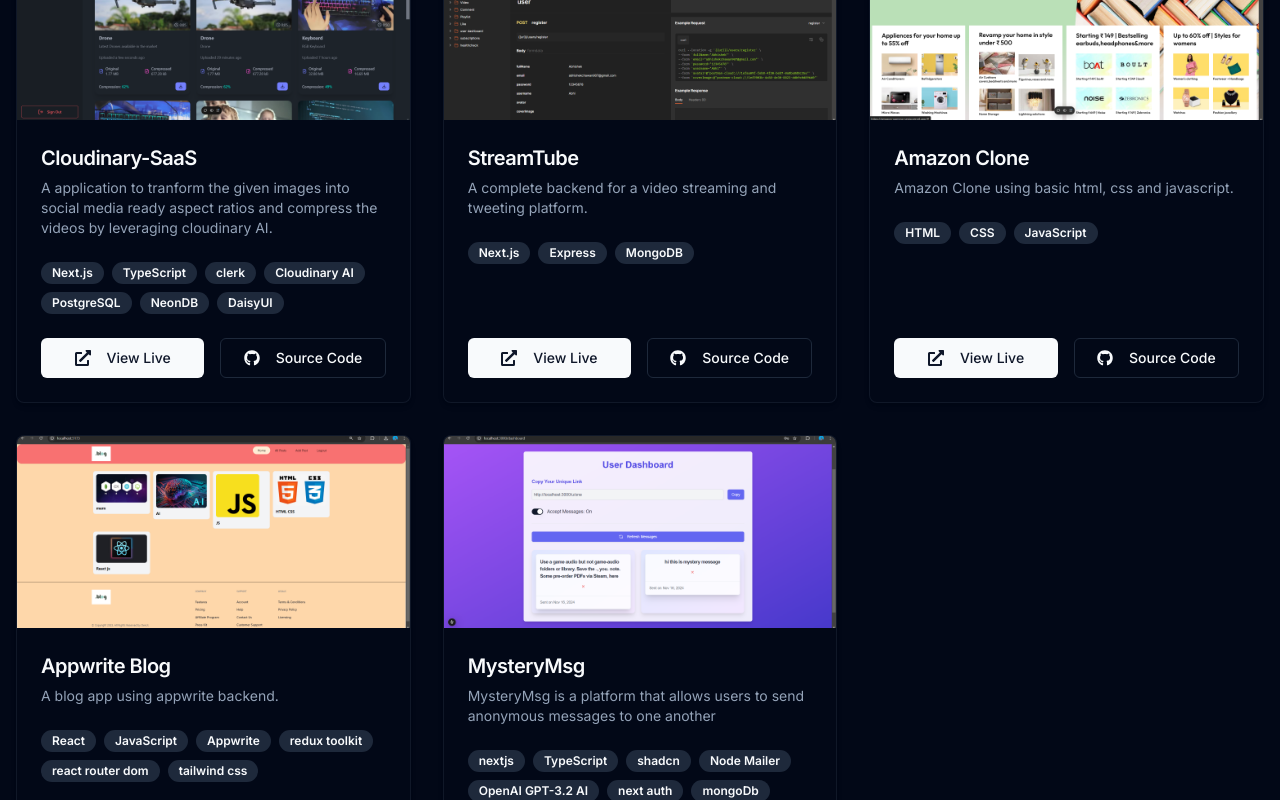
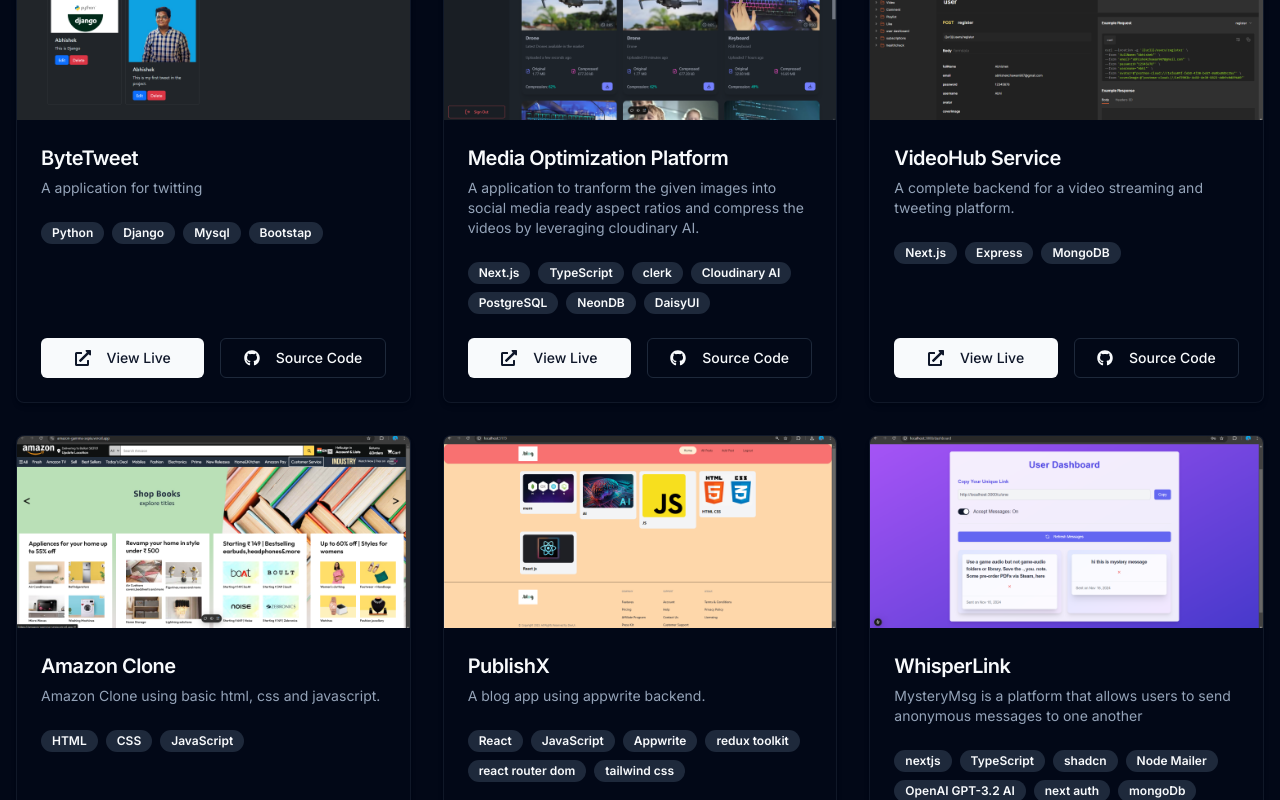
Before and after one commit to Abhishek5chawan/My_Portfolio, a Next.js app: page / in a window 1280 px wide. Shown: the part 1260-2060 px from the top of the page. Built offline with nearby package versions, Linux system fonts and the light colour scheme.

Commit message:
update contact email, add new project ByteTweet, and enhance skills section

```diff
--- a/components/header.tsx
+++ b/components/header.tsx
@@ -74,7 +74,7 @@
             >
               <Link href="" className="text-sm hover:text-primary transition-colors flex items-center space-x-1">
                 <Mail size={16} />
-                <span>Email abhishekchawan907@gmail.com</span>
+                <span>Email abhishekchawan9072@gmail.com</span>
               </Link>
               <Link href="" className="text-sm hover:text-primary transition-colors flex items-center space-x-1">
                 <Phone size={16} />
--- a/components/projects.tsx
+++ b/components/projects.tsx
@@ -19,7 +19,15 @@
 
 const projects = [
   {
-    title: 'Cloudinary-SaaS',
+    title: 'ByteTweet',
+    description: 'A application for twitting',
+    deployedUrl: 'https://github.com/Abhishek5chawan/ByteTweet',
+    githubUrl: 'https://github.com/Abhishek5chawan/ByteTweet',
+    image: '/ByteTweet.png',
+    stack: ['Python','Django', 'Mysql', 'Bootstap'],
+  },
+  {
+    title: 'Media Optimization Platform',
     description: 'A application to tranform the given images into social media ready aspect ratios and compress the videos by leveraging cloudinary AI.',
     deployedUrl: 'https://ai-saas-cloudinary.vercel.app/home',
     githubUrl: 'https://github.com/Abhishek5chawan/AI_SaaS_Cloudinary',
@@ -27,7 +35,7 @@
     stack: ['Next.js', 'TypeScript', 'clerk', 'Cloudinary AI', 'PostgreSQL', 'NeonDB', 'DaisyUI'],
   },
   {
-    title: 'StreamTube',
+    title: 'VideoHub Service',
     description: 'A complete backend for a video streaming and tweeting platform.',
     deployedUrl: 'https://documenter.getpostman.com/view/38208307/2sAYBUED6o',
     githubUrl: 'https://github.com/Abhishek5chawan/Mega-Backend',
@@ -43,7 +51,7 @@
     stack: ['HTML', 'CSS', 'JavaScript'],
   },
   {
-    title: 'Appwrite Blog',
+    title: 'PublishX',
     description: 'A blog app using appwrite backend.',
     deployedUrl: 'https://appwrit-blog.vercel.app/',
     githubUrl: 'https://github.com/Abhishek5chawan/Appwrite-Blog',
@@ -51,7 +59,7 @@
     stack: ['React', 'JavaScript', 'Appwrite', 'redux toolkit', 'react router dom', 'tailwind css'],
   },
   {
-    title: 'MysteryMsg',
+    title: 'WhisperLink',
     description: 'MysteryMsg is a platform that allows users to send anonymous messages to one another',
     deployedUrl: 'https://mystery-msg-six.vercel.app/',
     githubUrl: 'https://github.com/Abhishek5chawan/MysteryMsg',
--- a/components/skills.tsx
+++ b/components/skills.tsx
@@ -5,7 +5,7 @@
 import { useInView } from 'react-intersection-observer'
 import { IconType } from 'react-icons'
 import { FaHtml5, FaCss3Alt, FaJs, FaReact, FaNodeJs, FaGitAlt, FaGithub, FaDatabase } from 'react-icons/fa'
-import { SiNextdotjs, SiMongodb, SiPostgresql, SiExpress, SiRedux, SiTypescript, SiPrisma, SiTailwindcss, SiNginx } from 'react-icons/si'
+import { SiNextdotjs, SiMongodb, SiPostgresql, SiExpress, SiRedux, SiTypescript, SiPrisma, SiTailwindcss, SiNginx, SiPython, SiDjango, } from 'react-icons/si'
 import { TbBrandNextjs } from 'react-icons/tb'
 import { GiIceCube } from 'react-icons/gi'
 
@@ -30,6 +30,8 @@
   { name: 'GitHub', icon: FaGithub },
   { name: 'Nginx', icon: SiNginx },
   { name: 'Coolify', icon: GiIceCube },
+  { name: "Python", icon: SiPython },
+  { name: "Django", icon: SiDjango },
 ]
 
 export default function Skills() {
```
Also changed, not shown: public/ByteTweet.png (added).
